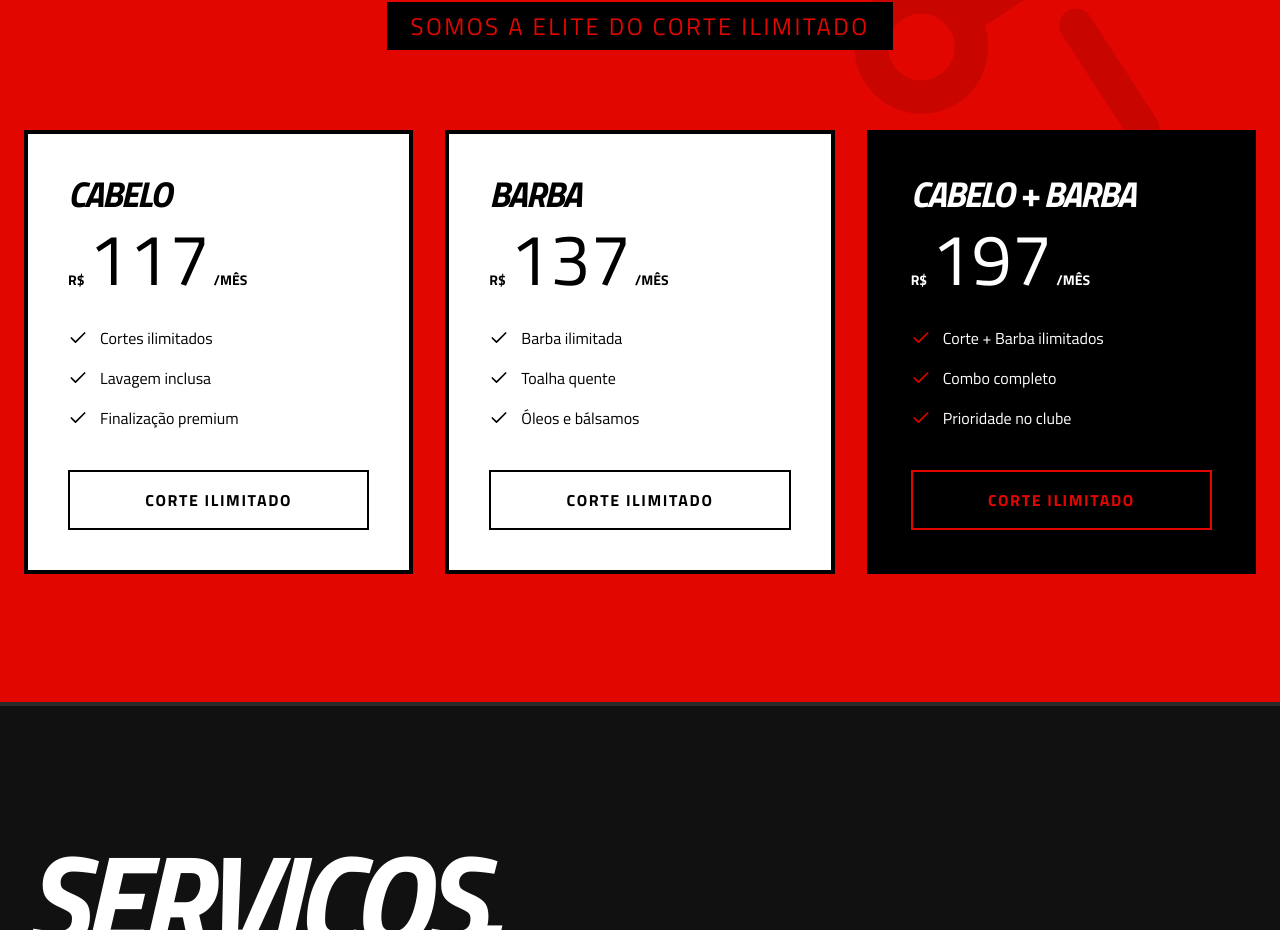
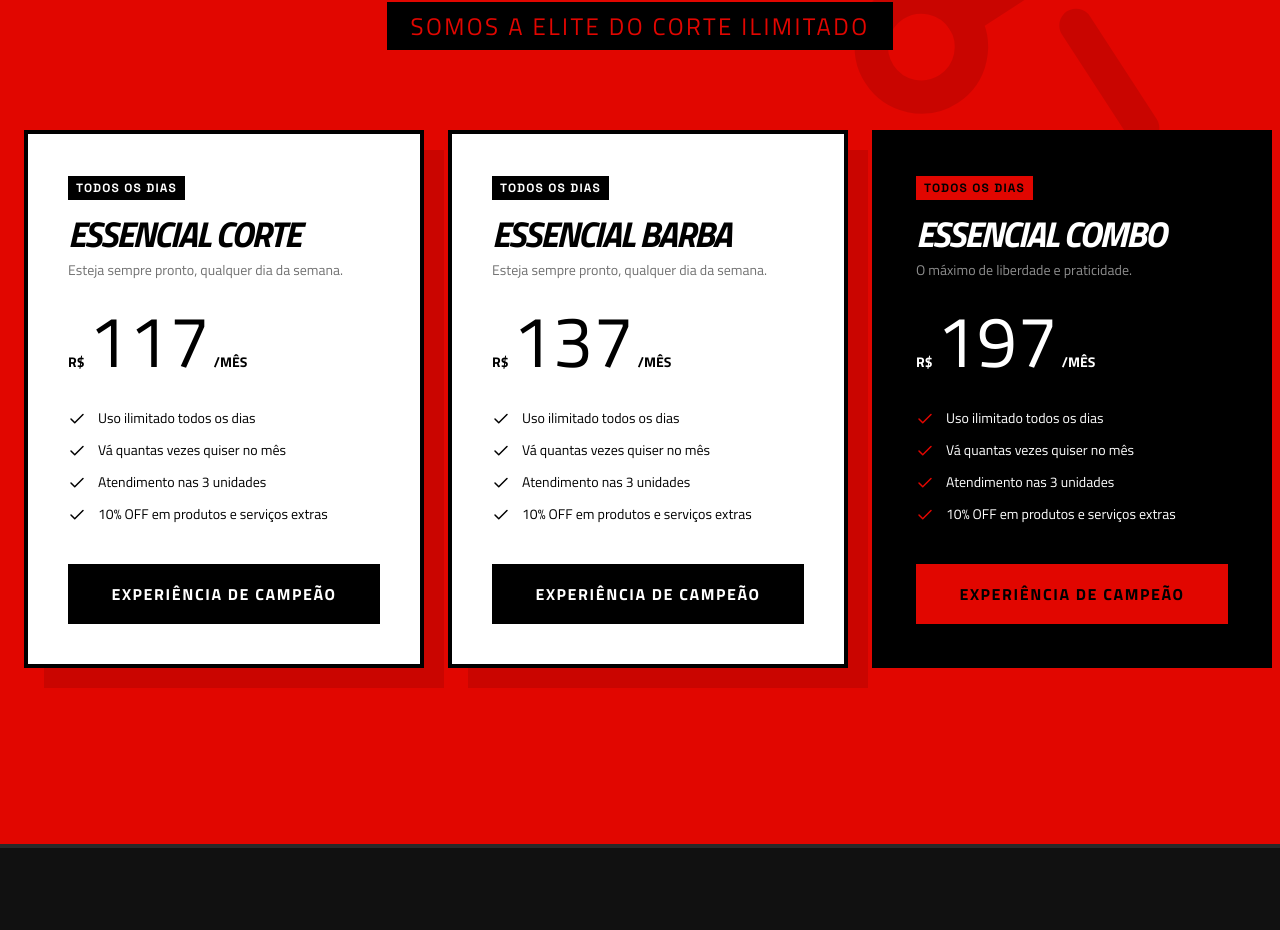
Before and after one commit to ownbarberclub-source/ownbarberclub, a React (Vite) app: page / in a window 1280 px wide. Shown: the part 2360-3290 px from the top of the page. Built offline with nearby package versions, Linux system fonts and the light colour scheme.

Commit message:
feat: updated subscription plans, carousel navigation, and prices

```diff
--- a/src/App.tsx
+++ b/src/App.tsx
@@ -4,8 +4,8 @@
  */
 
 import { motion, AnimatePresence } from "motion/react";
-import { Scissors, User, MapPin, Phone, Instagram, Check, Menu, X, Zap, Droplets, Sparkles, Paintbrush, Flame, Skull, PenTool as Piercing, ShieldCheck } from "lucide-react";
-import { useState } from "react";
+import { Scissors, User, MapPin, Phone, Instagram, Check, Menu, X, Zap, Droplets, Sparkles, Paintbrush, Flame, Skull, PenTool as Piercing, ShieldCheck, ChevronLeft, ChevronRight } from "lucide-react";
+import { useState, useRef } from "react";
 import Logo from "./assets/logo.png";
 import fachada from "./assets/fachada.jpg";
 import clube from "./assets/clube.JPG";
@@ -40,6 +40,15 @@ import galeria8 from "./assets/galeria-08.jpg";
 export default function App() {
   const [isMenuOpen, setIsMenuOpen] = useState(false);
   const [isIgOpen, setIsIgOpen] = useState(false);
+  const scrollContainerRef = useRef<HTMLDivElement>(null);
+
+  const scroll = (direction: 'left' | 'right') => {
+    if (scrollContainerRef.current) {
+      const { scrollLeft, clientWidth } = scrollContainerRef.current;
+      const scrollTo = direction === 'left' ? scrollLeft - clientWidth : scrollLeft + clientWidth;
+      scrollContainerRef.current.scrollTo({ left: scrollTo, behavior: 'smooth' });
+    }
+  };
 
   const fadeIn = {
     initial: { opacity: 0, y: 30 },
@@ -233,38 +242,115 @@ export default function App() {
             </p>
           </motion.div>
 
-          <div className="grid md:grid-cols-3 gap-8">
+          <div className="relative group">
+            {/* Navigation Arrows */}
+            <button
+              onClick={() => scroll('left')}
+              className="absolute left-0 top-1/2 -translate-y-1/2 -translate-x-4 md:-translate-x-12 z-20 w-12 h-12 bg-black text-brand rounded-full flex items-center justify-center border-2 border-brand shadow-xl opacity-0 group-hover:opacity-100 transition-opacity hidden md:flex hover:bg-brand hover:text-black"
+            >
+              <ChevronLeft size={32} />
+            </button>
+            <button
+              onClick={() => scroll('right')}
+              className="absolute right-0 top-1/2 -translate-y-1/2 translate-x-4 md:translate-x-12 z-20 w-12 h-12 bg-black text-brand rounded-full flex items-center justify-center border-2 border-brand shadow-xl opacity-0 group-hover:opacity-100 transition-opacity hidden md:flex hover:bg-brand hover:text-black"
+            >
+              <ChevronRight size={32} />
+            </button>
+
+            <div
+              ref={scrollContainerRef}
+              className="flex overflow-x-auto snap-x snap-mandatory gap-6 pb-12 -mx-6 px-6 hide-scrollbar md:-mx-12 md:px-12 scroll-smooth"
+            >
               {[
-              { name: "CABELO", price: "117", features: ["Cortes ilimitados", "Lavagem inclusa", "Finalização premium"] },
-              { name: "BARBA", price: "137", features: ["Barba ilimitada", "Toalha quente", "Óleos e bálsamos"] },
-              { name: "CABELO + BARBA", price: "197", features: ["Corte + Barba ilimitados", "Combo completo", "Prioridade no clube"], highlight: true },
+                {
+                  name: "Essencial Corte",
+                  price: "117",
+                  desc: "Esteja sempre pronto, qualquer dia da semana.",
+                  tag: "TODOS OS DIAS",
+                  features: ["Uso ilimitado todos os dias", "Vá quantas vezes quiser no mês", "Atendimento nas 3 unidades", "10% OFF em produtos e serviços extras"],
+                  link: "https://l.appbarber.com.br/d4vtuaa4"
+                },
+                {
+                  name: "Essencial Barba",
+                  price: "137",
+                  desc: "Esteja sempre pronto, qualquer dia da semana.",
+                  tag: "TODOS OS DIAS",
+                  features: ["Uso ilimitado todos os dias", "Vá quantas vezes quiser no mês", "Atendimento nas 3 unidades", "10% OFF em produtos e serviços extras"],
+                  link: "https://l.appbarber.com.br/orfipymn"
+                },
+                {
+                  name: "Essencial Combo",
+                  price: "197",
+                  desc: "O máximo de liberdade e praticidade.",
+                  tag: "TODOS OS DIAS",
+                  features: ["Uso ilimitado todos os dias", "Vá quantas vezes quiser no mês", "Atendimento nas 3 unidades", "10% OFF em produtos e serviços extras"],
+                  link: "https://l.appbarber.com.br/9kea4zr0",
+                  highlight: true
+                },
+                {
+                  name: "Start Corte",
+                  price: "87",
+                  desc: "Perfeito pra manter o cabelo sempre alinhado.",
+                  tag: "SEG A QUA",
+                  features: ["Uso ilimitado de segunda a quarta-feira", "Vá quantas vezes quiser no mês", "Atendimento nas 3 unidades", "10% OFF em produtos e serviços extras"],
+                  link: "https://l.appbarber.com.br/6m5vqc8k"
+                },
+                {
+                  name: "Start Barba",
+                  price: "117",
+                  desc: "Barba sempre desenhada e na régua.",
+                  tag: "SEG A QUA",
+                  features: ["Uso ilimitado de segunda a quarta-feira", "Vá quantas vezes quiser no mês", "Atendimento nas 3 unidades", "10% OFF em produtos e serviços extras"],
+                  link: "https://l.appbarber.com.br/nhq05bpo"
+                },
+                {
+                  name: "Start Combo",
+                  price: "167",
+                  desc: "O combo completo, sempre em dia.",
+                  tag: "SEG A QUA",
+                  features: ["Uso ilimitado de segunda a quarta-feira", "Vá quantas vezes quiser no mês", "Atendimento nas 3 unidades", "10% OFF em produtos e serviços extras"],
+                  link: "https://l.appbarber.com.br/ino9jcsg",
+                  highlight: true
+                },
               ].map((plan, idx) => (
                 <motion.div
                   key={idx}
-                whileHover={{ y: -10 }}
-                className={`p-10 border-4 border-black flex flex-col justify-between ${plan.highlight ? 'bg-black text-white' : 'bg-white text-black'}`}
+                  whileHover={{ y: -5 }}
+                  className={`flex-none w-[320px] md:w-[400px] snap-center p-10 border-4 border-black flex flex-col justify-between ${plan.highlight ? 'bg-black text-white' : 'bg-white text-black shadow-[20px_20px_0px_0px_rgba(0,0,0,0.1)]'}`}
                 >
                   <div>
-                  <h3 className="text-4xl mb-2">{plan.name}</h3>
+                    <div className={`text-xs font-mono font-bold tracking-widest uppercase mb-4 inline-block px-2 py-1 ${plan.highlight ? 'bg-brand text-black' : 'bg-black text-white'}`}>
+                      {plan.tag}
+                    </div>
+                    <h3 className="text-4xl mb-2 leading-none">{plan.name}</h3>
+                    <p className={`mb-6 text-sm opacity-80 ${plan.highlight ? 'text-white/70' : 'text-black/70'}`}>
+                      {plan.desc}
+                    </p>
                     <div className="flex items-baseline gap-1 mb-8">
                       <span className="text-sm font-bold">R$</span>
                       <span className="text-7xl font-display">{plan.price}</span>
                       <span className="text-sm font-bold uppercase">/mês</span>
                     </div>
-                  <ul className="space-y-4 mb-10">
+                    <ul className="space-y-3 mb-10 text-sm">
                       {plan.features.map((f, i) => (
-                      <li key={i} className="flex items-center gap-3 font-medium">
-                        <Check size={20} className={plan.highlight ? 'text-brand' : 'text-black'} />
+                        <li key={i} className="flex items-start gap-3 font-medium">
+                          <Check size={18} className={`shrink-0 mt-0.5 ${plan.highlight ? 'text-brand' : 'text-black'}`} />
                           {f}
                         </li>
                       ))}
                     </ul>
                   </div>
-                <div className={`py-4 text-center font-bold uppercase tracking-widest border-2 ${plan.highlight ? 'border-brand text-brand' : 'border-black text-black'}`}>
-                  Corte Ilimitado
-                </div>
+                  <a
+                    href={plan.link}
+                    target="_blank"
+                    rel="noopener noreferrer"
+                    className={`block py-4 text-center font-bold uppercase tracking-widest border-2 transition-all hover:scale-105 active:scale-95 ${plan.highlight ? 'bg-brand text-black border-brand' : 'bg-black text-white border-black'}`}
+                  >
+                    EXPERIÊNCIA DE CAMPEÃO
+                  </a>
                 </motion.div>
               ))}
+            </div>
           </div>
         </div>
       </section>
--- a/src/index.css
+++ b/src/index.css
@@ -33,3 +33,11 @@
   white-space: nowrap;
   animation: marquee 30s linear infinite;
 }
+
+.hide-scrollbar {
+  -ms-overflow-style: none;
+  scrollbar-width: none;
+}
+.hide-scrollbar::-webkit-scrollbar {
+  display: none;
+}
```
Lines whose indentation alone changed are shown as unchanged.
